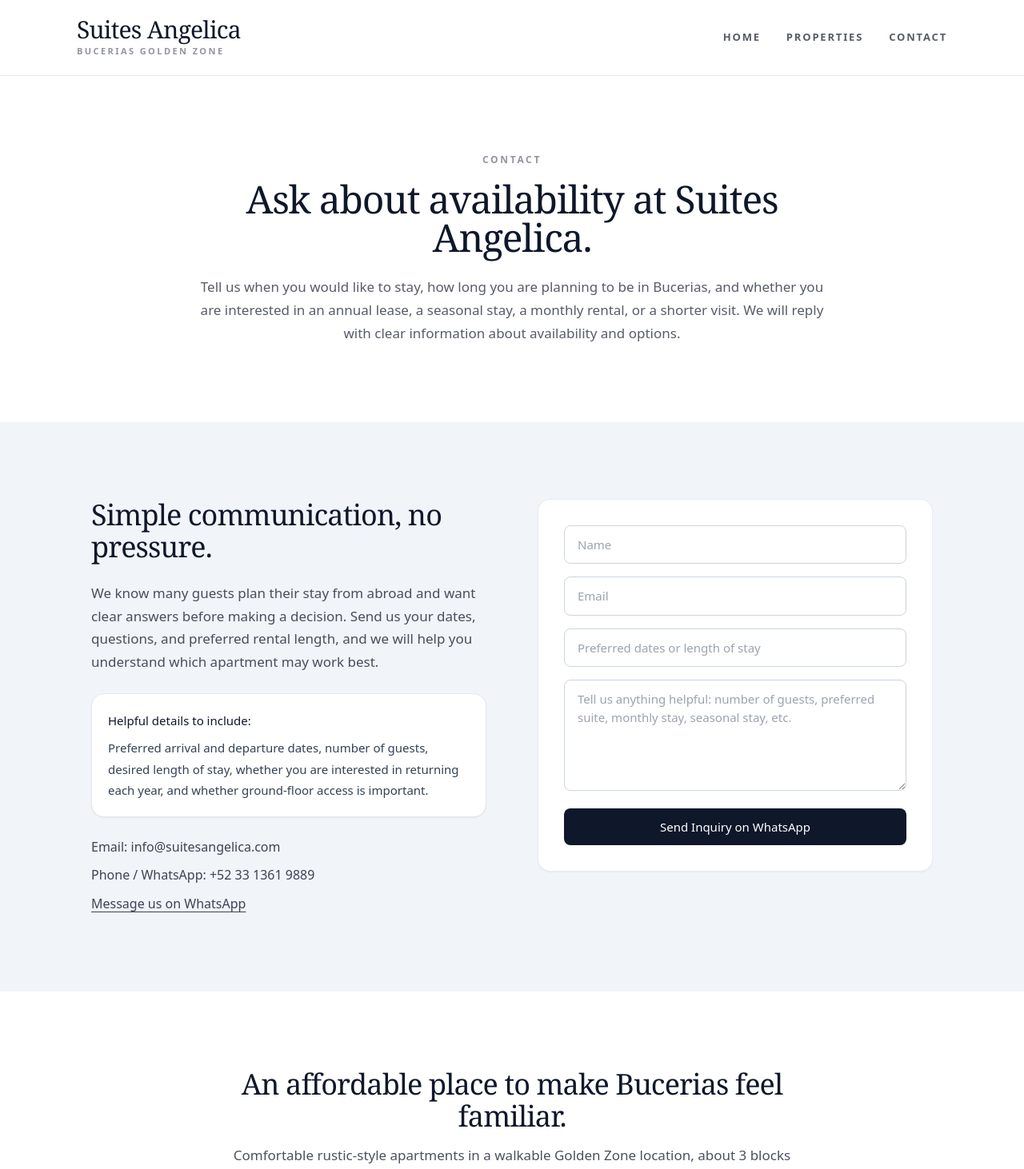
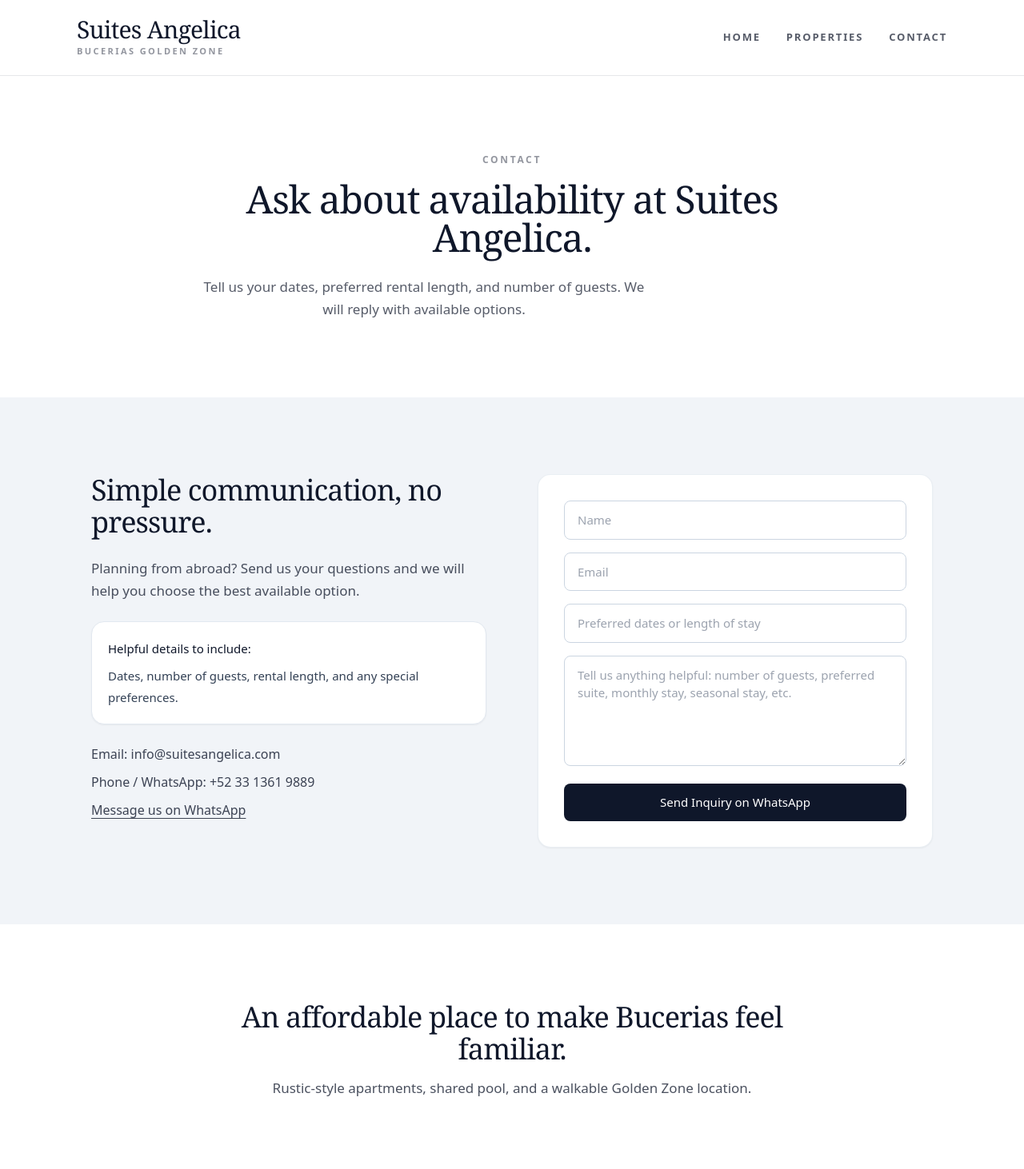
Before and after one commit to jfmichel86/Suites-Angelica1, a Next.js app: page /contact in a window 1280 px wide. Shown: the top 1462 px of the page at 80% size. Built offline with nearby package versions, Linux system fonts and the light colour scheme.

Commit message:
Update page.tsx

```diff
--- a/app/contact/page.tsx
+++ b/app/contact/page.tsx
@@ -15,7 +15,7 @@ export default function ContactPage() {
           <div className="mx-auto max-w-[780px] py-16 text-center md:py-24">
             <p className="text-[12px] font-semibold uppercase tracking-[0.22em] text-slate-900/45">Contact</p>
             <h1 className="mt-4 font-serif text-4xl leading-[1.08] tracking-tight text-slate-900 md:text-5xl">Ask about availability at Suites Angelica.</h1>
-            <p className="mt-6 text-[17px] leading-[1.7] text-slate-900/70">Tell us when you would like to stay, how long you are planning to be in Bucerias, and whether you are interested in an annual lease, a seasonal stay, a monthly rental, or a shorter visit. We will reply with clear information about availability and options.</p>
+            <p className="mt-6 max-w-[560px] text-[17px] leading-[1.65] text-slate-900/70">   Tell us your dates, preferred rental length, and number of guests. We will reply with available options. </p>
           </div>
         </Container>
       </section>
@@ -25,10 +25,10 @@ export default function ContactPage() {
           <div className="grid grid-cols-1 gap-10 md:grid-cols-12 md:gap-16">
             <div className="space-y-6 md:col-span-6">
               <h2 className="font-serif text-3xl leading-[1.12] tracking-tight text-slate-900 md:text-4xl">Simple communication, no pressure.</h2>
-              <p className="text-[17px] leading-[1.7] text-slate-900/75">We know many guests plan their stay from abroad and want clear answers before making a decision. Send us your dates, questions, and preferred rental length, and we will help you understand which apartment may work best.</p>
+              <p className="text-[17px] leading-[1.65] text-slate-900/75">   Planning from abroad? Send us your questions and we will help you choose the best available option. </p>
               <div className="rounded-2xl border border-slate-200 bg-white p-5 text-[15px] leading-[1.75] text-slate-700 shadow-sm">
                 <p className="font-medium text-slate-900">Helpful details to include:</p>
-                <p className="mt-2">Preferred arrival and departure dates, number of guests, desired length of stay, whether you are interested in returning each year, and whether ground-floor access is important.</p>
+                <p className="mt-2">   Dates, number of guests, rental length, and any special preferences. </p>
               </div>
               <div className="space-y-2 text-[16px] leading-[1.7] text-slate-900/80">
                 <p>Email: info@suitesangelica.com</p>
@@ -49,7 +49,7 @@ export default function ContactPage() {
         <Container>
           <div className="mx-auto max-w-[700px] space-y-4 py-16 text-center md:py-24">
             <h3 className="font-serif text-3xl leading-[1.12] tracking-tight text-slate-900 md:text-4xl">An affordable place to make Bucerias feel familiar.</h3>
-            <p className="text-[17px] text-slate-900/75">Comfortable rustic-style apartments in a walkable Golden Zone location, about 3 blocks from the beach.</p>
+            <p className="text-[17px] text-slate-900/75">   Rustic-style apartments, shared pool, and a walkable Golden Zone location. </p>
           </div>
         </Container>
       </section>
```
